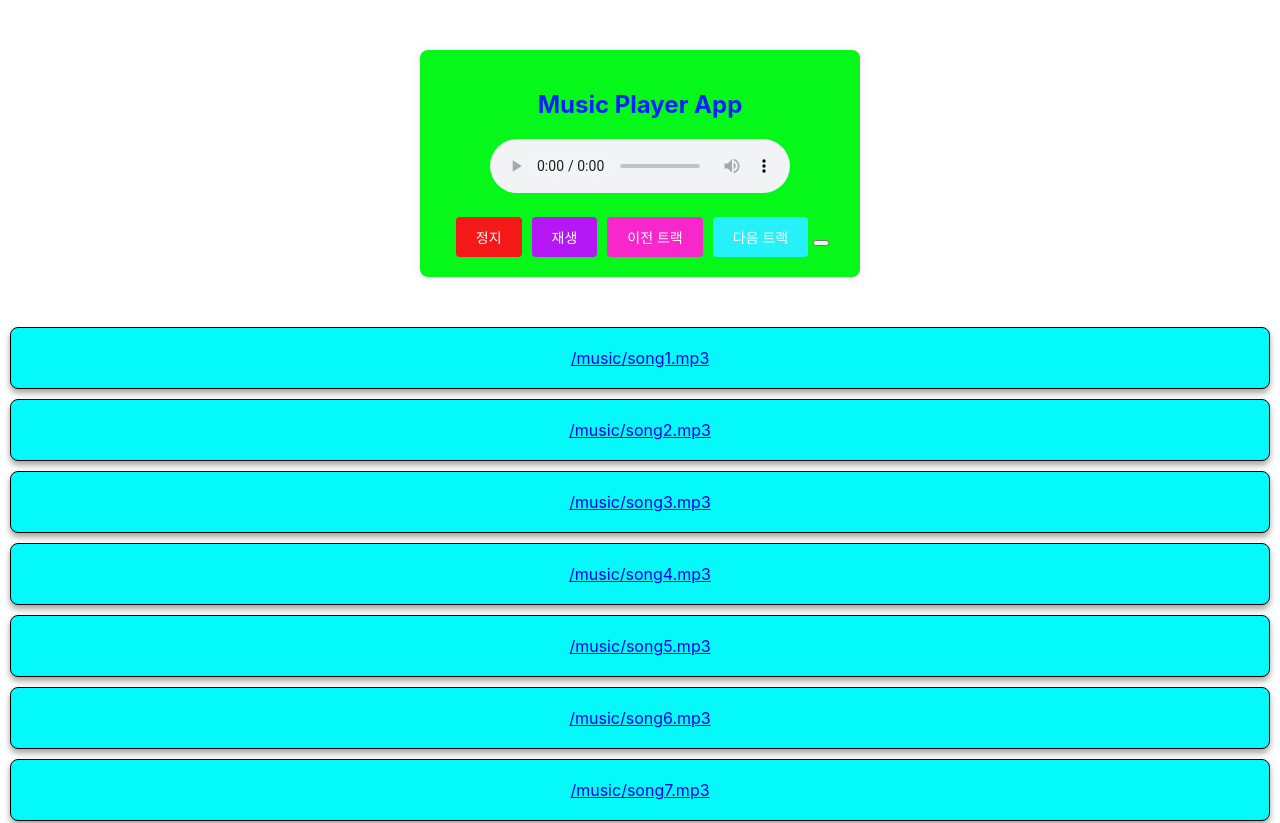
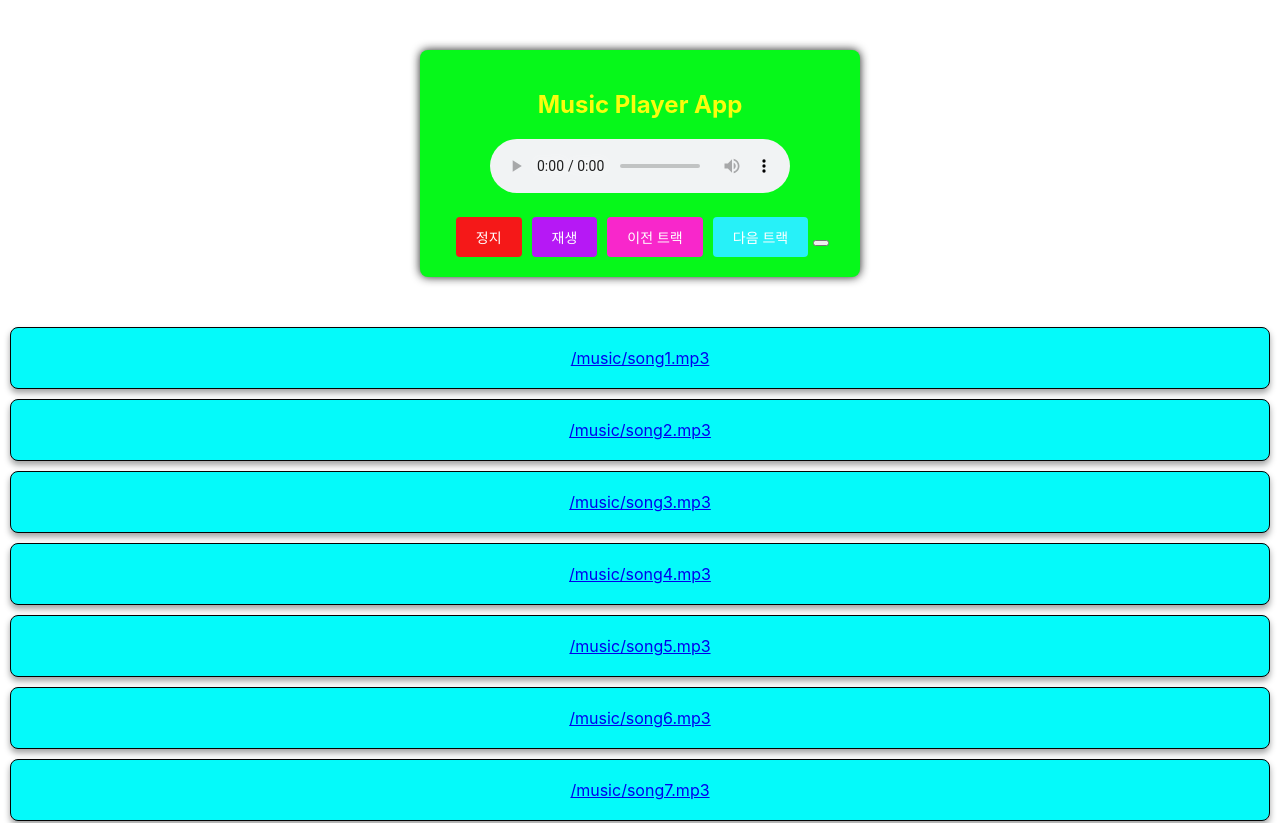
Before and after one commit to kimjiyun-rgb/react-audio-player, a React (Create React App) app: page / in a window 1280 px wide. Shown: the top 823 px of the page. Built offline with nearby package versions, Linux system fonts and the light colour scheme.

Commit message:
567867890000000

```diff
--- a/src/MusicPlayer.css
+++ b/src/MusicPlayer.css
@@ -4,12 +4,12 @@
     padding: 20px;
     background-color: #06f81a;
     border-radius: 8px;
-    box-shadow: 0 0 10px rgba(198, 35, 219, 0.1);
+    box-shadow: 0 0 10px rgba(10, 10, 10, 0.918);
     text-align: center;
 }
 
 .app-title {
-    color: #0921fc;
+    color: #f9fd0d;
 }
 
 .control-buttons {
```
